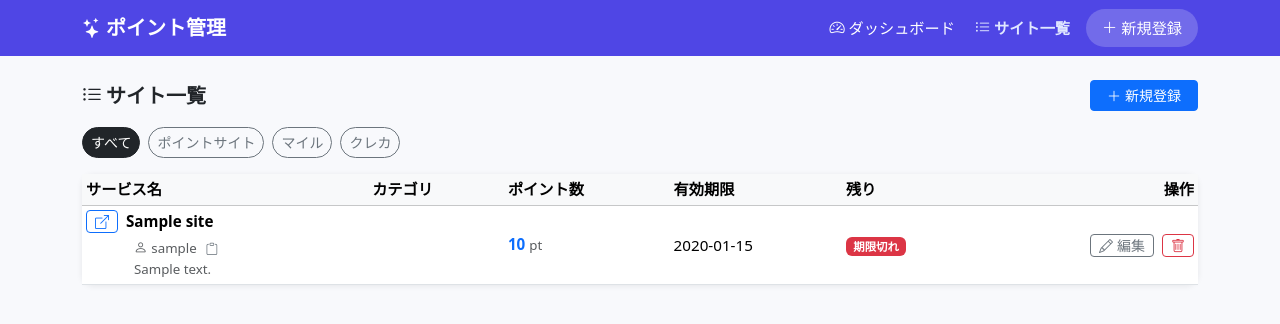
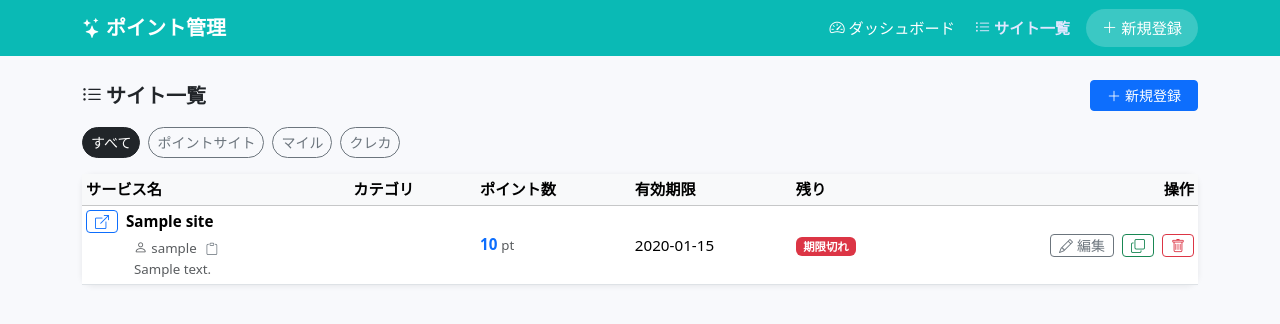
Before and after one commit to ete816/point-manager, a Flask app: page /sites in a window 1280 px wide. Shown: the top 324 px of the page. Run offline with Flask 3, Linux system fonts and the light colour scheme; tables that the repository leaves empty hold one stand-in row (values such as "Sample post").

Commit message:
バーをティファニーブルーに変更・サイト複製機能を追加
Co-Authored-By: Claude Sonnet 4.6 <noreply@anthropic.com>

```diff
--- a/app.py
+++ b/app.py
@@ -209,6 +209,30 @@ def edit_site(site_id):
                            form=dict(site), categories=CATEGORIES)
 
 
+@app.route('/sites/<int:site_id>/duplicate', methods=['POST'])
+def duplicate_site(site_id):
+    conn = get_db()
+    site = conn.execute('SELECT * FROM sites WHERE id=?', (site_id,)).fetchone()
+    if site:
+        conn.execute(
+            '''INSERT INTO sites (name, url, category, points, expiry_date, login_id, notes)
+               VALUES (?,?,?,?,?,?,?)''',
+            (
+                site['name'] + ' (コピー)',
+                site['url'],
+                site['category'],
+                site['points'],
+                site['expiry_date'],
+                site['login_id'],
+                site['notes'],
+            )
+        )
+        conn.commit()
+        flash(f'「{site["name"]}」をコピーしました。', 'success')
+    conn.close()
+    return redirect(url_for('site_list'))
+
+
 @app.route('/sites/<int:site_id>/delete', methods=['POST'])
 def delete_site(site_id):
     conn = get_db()
--- a/templates/base.html
+++ b/templates/base.html
@@ -8,8 +8,8 @@
   <link href="https://cdn.jsdelivr.net/npm/bootstrap-icons@1.11.3/font/bootstrap-icons.min.css" rel="stylesheet">
   <style>
     :root {
-      --brand: #4f46e5;
-      --brand-dark: #3730a3;
+      --brand: #0abab5;
+      --brand-dark: #089e9a;
     }
     body { background: #f8f9fc; font-size: 0.95rem; }
 
--- a/templates/sites.html
+++ b/templates/sites.html
@@ -106,6 +106,12 @@
                  class="btn btn-sm btn-outline-secondary py-0 me-1">
                 <i class="bi bi-pencil"></i><span class="hide-sm ms-1">編集</span>
               </a>
+              <form method="post" action="{{ url_for('duplicate_site', site_id=s.id) }}"
+                    class="d-inline">
+                <button class="btn btn-sm btn-outline-success py-0 me-1" title="コピーして複製">
+                  <i class="bi bi-copy"></i>
+                </button>
+              </form>
               <form method="post" action="{{ url_for('delete_site', site_id=s.id) }}"
                     class="d-inline"
                     onsubmit="return confirm('「{{ s.name }}」を削除しますか？')">
```
